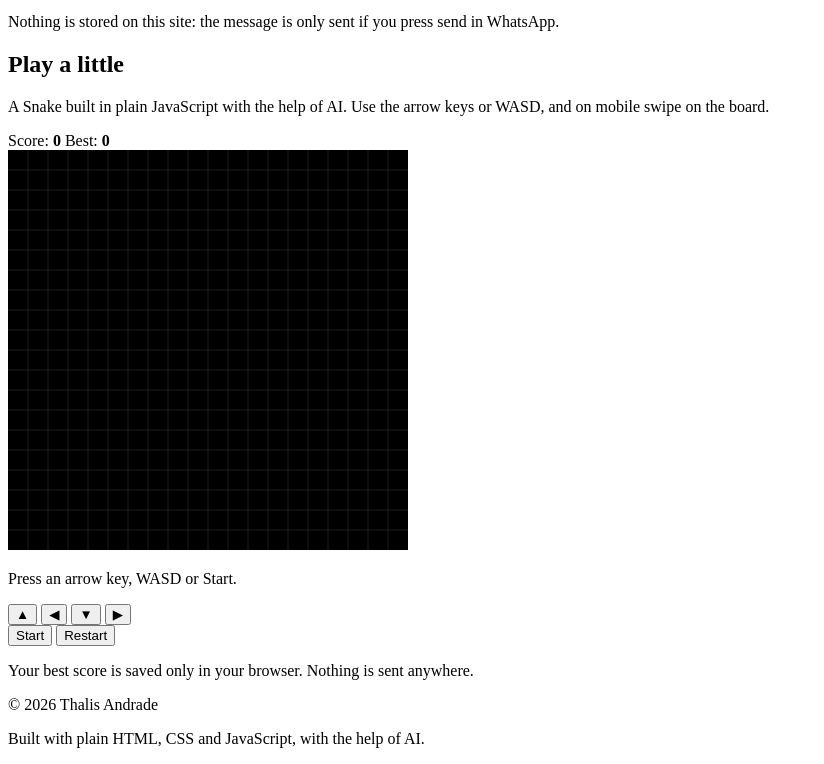
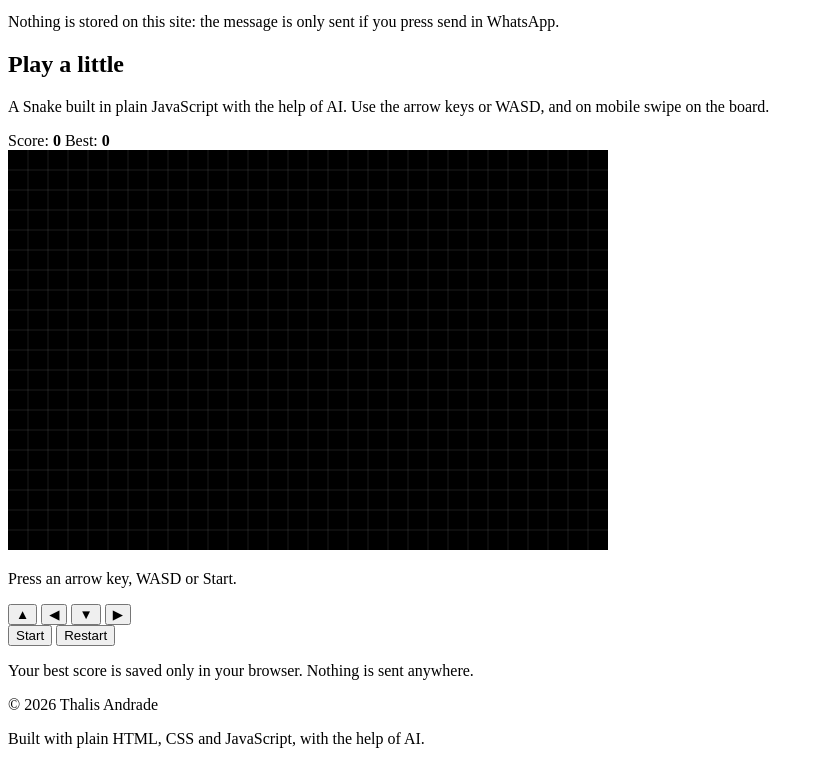
Before and after one commit to thalis473/thalisandrade, a website with bundled scripts: page index.html in a window 1280 px wide. Shown: the part 3695-4459 px from the top of the page, without its empty margins (0-824 px from the left). Built offline with nearby package versions, Linux system fonts and the light colour scheme.

Commit message:
feat(game): widen the Snake board to a 30x20 grid
Co-Authored-By: Claude Sonnet 5.5 <noreply@anthropic.com>

```diff
--- a/css/game.css
+++ b/css/game.css
@@ -3,7 +3,7 @@
 .game .lead { margin-inline: auto; }
 
 .game-panel {
-  display: inline-grid; gap: 14px; justify-items: center; width: min(100%, 440px);
+  display: inline-grid; gap: 14px; justify-items: center; width: min(100%, 660px);
   padding: 18px; background: var(--bg); border: 1px solid var(--border); border-radius: var(--radius);
   box-shadow: 0 0 40px rgba(0, 240, 255, 0.15), inset 0 0 30px rgba(255, 43, 214, 0.06);
 }
@@ -13,7 +13,7 @@
 .game-hud strong { color: var(--lime); }
 
 #snake-canvas {
-  width: 100%; max-width: 400px; aspect-ratio: 1; background: var(--bg);
+  width: 100%; max-width: 600px; aspect-ratio: 3 / 2; background: var(--bg);
   border: 2px solid var(--cyan); border-radius: 10px; box-shadow: 0 0 24px rgba(0, 240, 255, 0.35);
   touch-action: none; image-rendering: pixelated;
 }
--- a/index.html
+++ b/index.html
@@ -247,7 +247,7 @@
             <span><span data-i18n="game.score">Pontos</span>: <strong id="snake-score">0</strong></span>
             <span><span data-i18n="game.best">Recorde</span>: <strong id="snake-best">0</strong></span>
           </div>
-          <canvas id="snake-canvas" width="400" height="400" aria-label="Tabuleiro do Snake" data-i18n-aria-label="game.board"></canvas>
+          <canvas id="snake-canvas" width="600" height="400" aria-label="Tabuleiro do Snake" data-i18n-aria-label="game.board"></canvas>
           <p class="game-status" id="snake-status" role="status" aria-live="polite"></p>
           <div class="dpad" aria-label="Controles" data-i18n-aria-label="game.controls">
             <button type="button" data-direction="up" aria-label="Cima" data-i18n-aria-label="game.up">▲</button>
--- a/js/snake-logic.js
+++ b/js/snake-logic.js
@@ -1,4 +1,5 @@
-export const GRID_SIZE = 20;
+export const GRID_COLUMNS = 30;
+export const GRID_ROWS = 20;
 export const POINTS_PER_FOOD = 10;
 export const STATUS = Object.freeze({
   READY: "ready",
@@ -23,8 +24,8 @@ function isSamePosition(first, second) {
 
 function listFreeCells(snake) {
   const cells = [];
-  for (let y = 0; y < GRID_SIZE; y += 1) {
-    for (let x = 0; x < GRID_SIZE; x += 1) cells.push({ x, y });
+  for (let y = 0; y < GRID_ROWS; y += 1) {
+    for (let x = 0; x < GRID_COLUMNS; x += 1) cells.push({ x, y });
   }
   return cells.filter((cell) => !snake.some((part) => isSamePosition(part, cell)));
 }
@@ -36,8 +37,9 @@ export function placeFood(snake, random) {
 }
 
 function createInitialSnake() {
-  const middle = Math.floor(GRID_SIZE / 2);
-  return Array.from({ length: INITIAL_LENGTH }, (_, index) => ({ x: middle - index, y: middle }));
+  const middleX = Math.floor(GRID_COLUMNS / 2);
+  const middleY = Math.floor(GRID_ROWS / 2);
+  return Array.from({ length: INITIAL_LENGTH }, (_, index) => ({ x: middleX - index, y: middleY }));
 }
 
 export function createInitialState(random) {
@@ -59,7 +61,7 @@ export function queueDirection(state, directionName) {
 }
 
 function isOutsideGrid({ x, y }) {
-  return x < 0 || y < 0 || x >= GRID_SIZE || y >= GRID_SIZE;
+  return x < 0 || y < 0 || x >= GRID_COLUMNS || y >= GRID_ROWS;
 }
 
 function hitsBody(head, snake) {
--- a/js/snake-view.js
+++ b/js/snake-view.js
@@ -1,4 +1,4 @@
-import { GRID_SIZE } from "./snake-logic.js";
+import { GRID_COLUMNS, GRID_ROWS } from "./snake-logic.js";
 
 const CELL_GAP_PX = 2;
 const FOOD_RADIUS_RATIO = 0.35;
@@ -16,10 +16,8 @@ function drawBackground(context, canvas, palette, cellSize) {
   context.fillStyle = palette.background;
   context.fillRect(0, 0, canvas.width, canvas.height);
   context.strokeStyle = `rgba(255, 255, 255, ${GRID_LINE_ALPHA})`;
-  for (let index = 1; index < GRID_SIZE; index += 1) {
-    context.strokeRect(index * cellSize, 0, 0, canvas.height);
-    context.strokeRect(0, index * cellSize, canvas.width, 0);
-  }
+  for (let column = 1; column < GRID_COLUMNS; column += 1) context.strokeRect(column * cellSize, 0, 0, canvas.height);
+  for (let row = 1; row < GRID_ROWS; row += 1) context.strokeRect(0, row * cellSize, canvas.width, 0);
 }
 
 function drawCell(context, position, cellSize, color) {
@@ -42,7 +40,7 @@ function drawFood(context, food, cellSize, color) {
 
 export function createRenderer(canvas) {
   const context = canvas.getContext("2d");
-  const cellSize = canvas.width / GRID_SIZE;
+  const cellSize = canvas.width / GRID_COLUMNS;
   const palette = readPalette(canvas);
   return {
     draw(state) {
```
Also changed, not shown: tests/snake-logic.test.mjs (+6 -5 lines).
